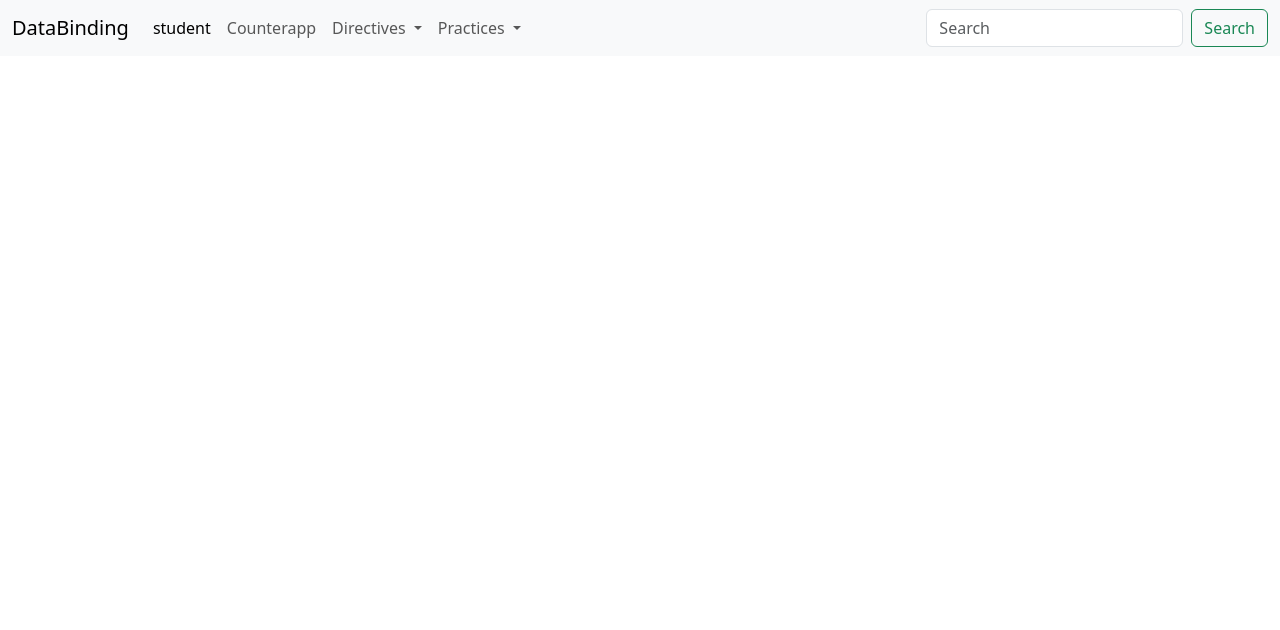
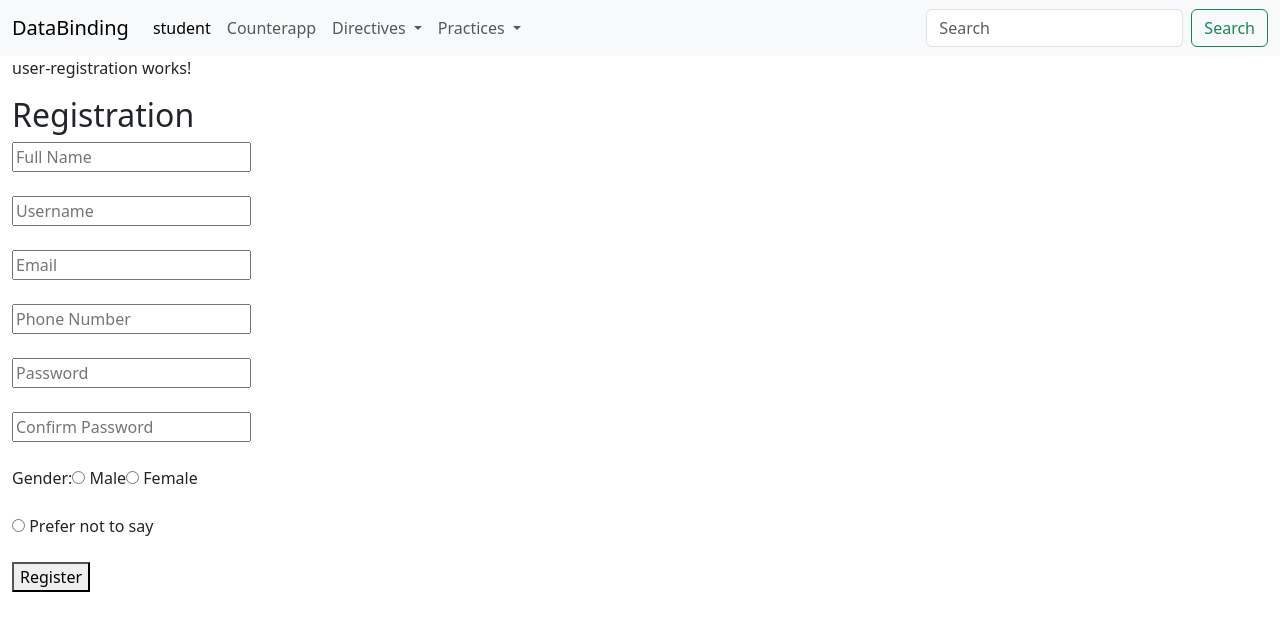
Before and after one commit to Rutujaranade22/angular-practice, an Angular app: page /userregi in a window 1280 px wide. Before the commit this address led to /. Shown: the top 630 px of the page. Built offline with nearby package versions, Linux system fonts and the light colour scheme.

Commit message:
user registration from done

```diff
--- a/src/app/app.html
+++ b/src/app/app.html
@@ -33,7 +33,7 @@
           </a>
           <ul class="dropdown-menu" aria-labelledby="navbarDropdown">
             <li><a class="dropdown-item" routerLink="eventregi">event-registration</a></li>
-            <li><a class="dropdown-item" routerLink="ngFor">34</a></li>
+            <li><a class="dropdown-item" routerLink="userregi">user-registration</a></li>
              <li><a class="dropdown-item"routerLink="ngswitch">56</a></li>
               <li><a class="dropdown-item"routerLink="pipe">6</a></li>
               <li><a class="dropdown-item"routerLink="forms">7</a></li>
--- a/src/app/app.routes.ts
+++ b/src/app/app.routes.ts
@@ -12,6 +12,7 @@ import { Practpipe } from './practpipe/practpipe';
 import { Forms } from './forms/forms';
 import { Reactiveform } from './reactiveform/reactiveform';
 import { EventRegistration } from './event-registration/event-registration';
+import { UserRegistration } from './user-registration/user-registration';
 
 export const routes: Routes = [
     {
@@ -61,6 +62,10 @@ export const routes: Routes = [
      {
         path:"eventregi",
         component:EventRegistration
+     },
+     {
+        path:"userregi",
+        component:UserRegistration
      }
 
 ];
--- /dev/null
+++ b/src/app/user-registration/user-registration.html
@@ -0,0 +1,17 @@
+<p>user-registration works!</p>
+<form #regForm="ngForm" (ngSubmit)="onSubmit(regForm)">
+  <h2>Registration</h2>
+  <input name="fullName" [(ngModel)]="user.fullName" placeholder="Full Name" required><br><br>
+  <input name="username" [(ngModel)]="user.username" placeholder="Username" required><br><br>
+  <input name="email" [(ngModel)]="user.email" placeholder="Email" type="email" required><br><br>
+  <input name="phone" [(ngModel)]="user.phone" placeholder="Phone Number" required><br><br>
+  <input name="password" [(ngModel)]="user.password" placeholder="Password" type="password" required><br><br>
+  <input name="confirmPassword" [(ngModel)]="user.confirmPassword" placeholder="Confirm Password" type="password" required><br><br>
+
+  <label>Gender:</label>
+  <label><input type="radio" name="gender" [(ngModel)]="user.gender" value="Male"> Male</label>
+  <label><input type="radio" name="gender" [(ngModel)]="user.gender" value="Female"> Female</label><br><br>
+  <label><input type="radio" name="gender" [(ngModel)]="user.gender" value="Prefer not to say"> Prefer not to say</label><br><br>
+
+  <button type="submit">Register</button>
+</form>
--- /dev/null
+++ b/src/app/user-registration/user-registration.ts
@@ -0,0 +1,27 @@
+import { CommonModule } from '@angular/common';
+import { Component } from '@angular/core';
+import { FormsModule } from '@angular/forms';
+
+@Component({
+  selector: 'app-user-registration',
+  imports:[FormsModule],
+  standalone:true,
+  templateUrl: './user-registration.html',
+
+  styleUrls: ['./user-registration.css']
+})
+export class UserRegistration {
+  user = {
+    fullName: '',
+    username: '',
+    email: '',
+    phone: '',
+    password: '',
+    confirmPassword: '',
+    gender: ''
+  };
+
+  onSubmit(form: any) {
+    console.log('Form Submitted', form.value);
+  }
+}
```
Also changed, not shown: src/app/user-registration/user-registration.css (added), 1 other file (tests, documents, lock files or other folders).
